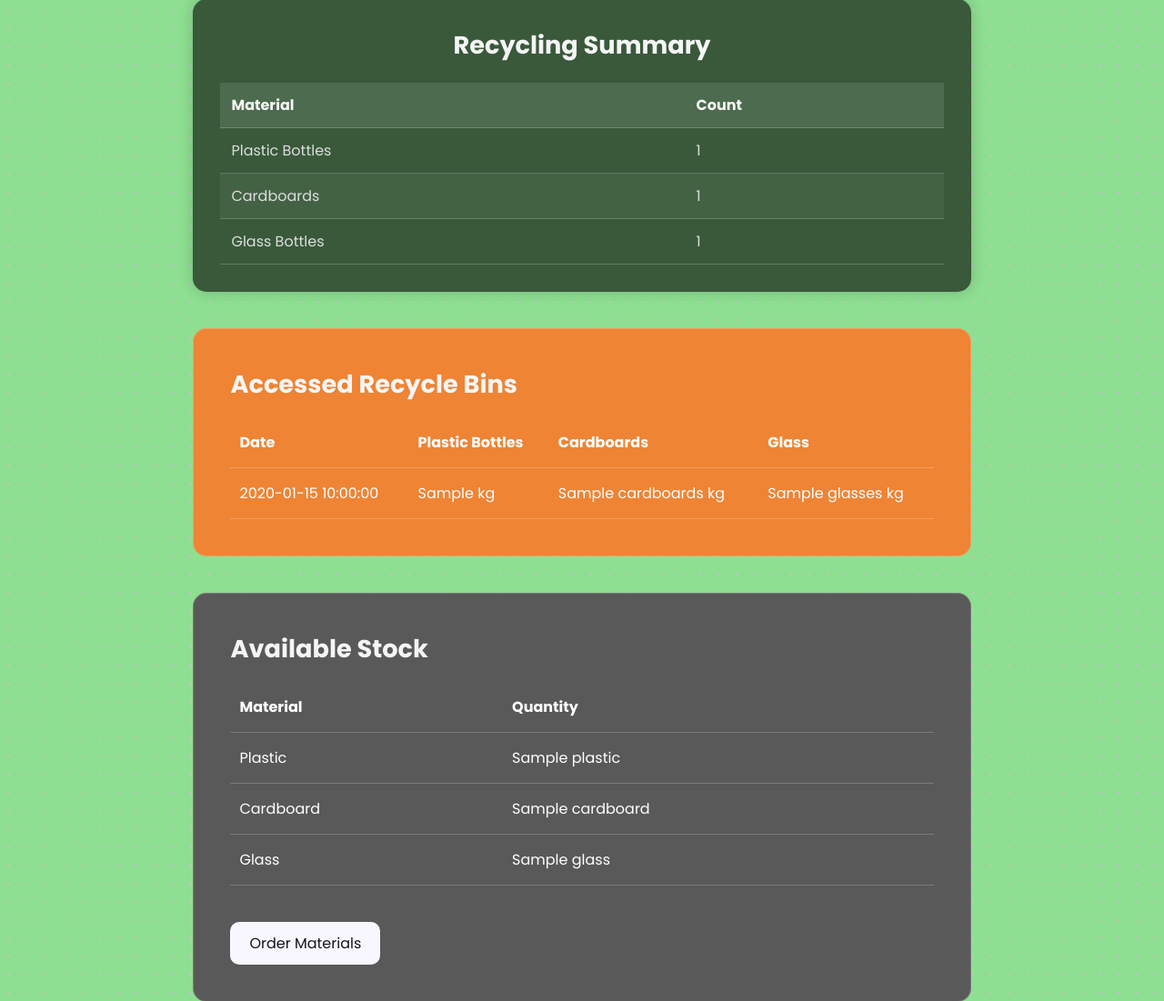
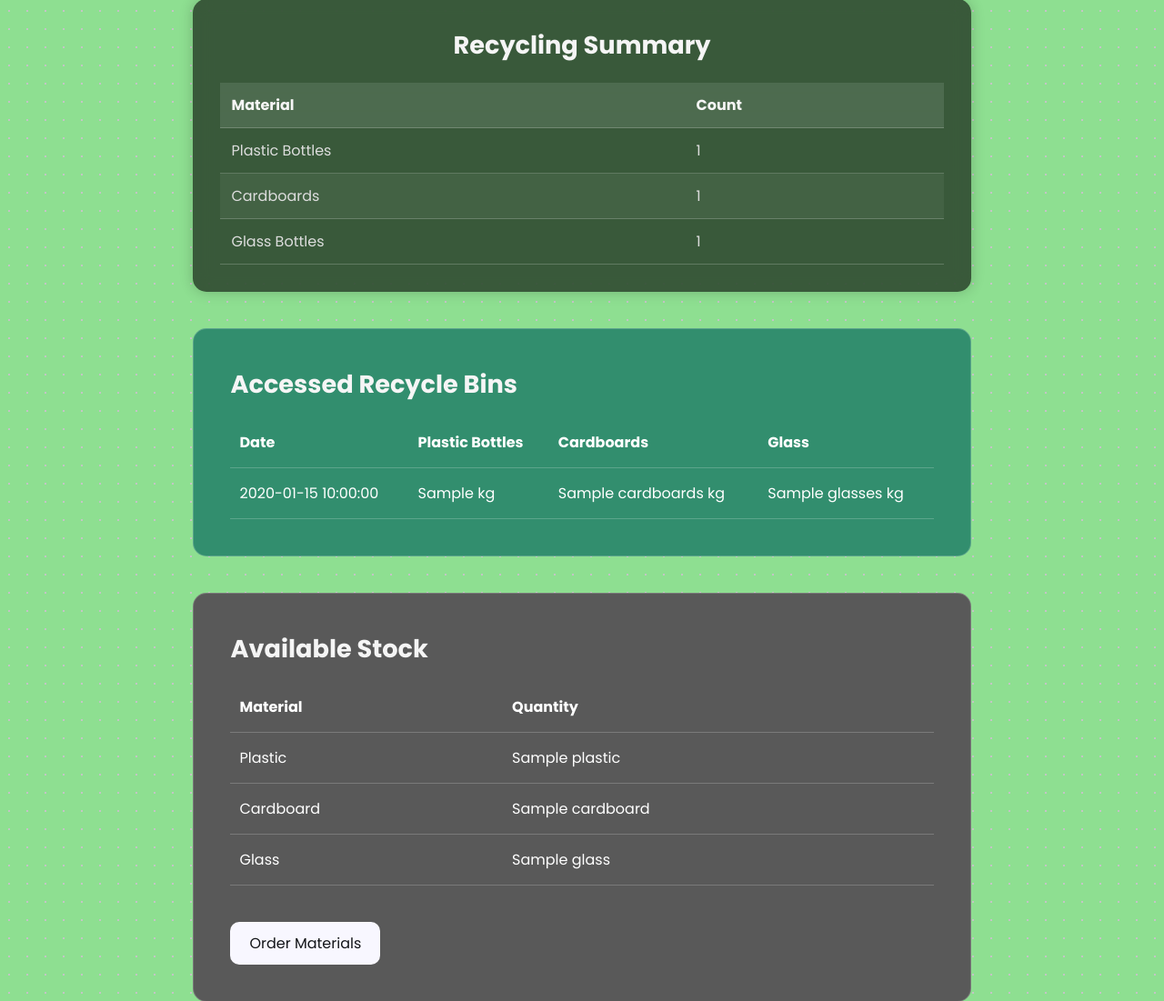
Before and after one commit to kausar2nd/testShunno, a Flask app: template app/templates/company_dashboard.html in a window 1280 px wide. Shown: the part 478-1579 px from the top of the page at 91% size. Run offline with Flask 3, Linux system fonts and the light colour scheme; the template is opened without the code that fills it: most values are stand-ins (such as "Sample title", 1, 10 or a date in 2020).

Commit message:
Coloring done

```diff
--- a/app/static/css/company_dashboard_style.css
+++ b/app/static/css/company_dashboard_style.css
@@ -139,7 +139,7 @@ h2 {
   width: 100%;
   height: 100%;
   overflow: hidden;
-  background-color: rgba(0, 0, 0, 0.6);
+  background-color: #ACE1AF;
   animation: fadeIn 0.3s ease;
 }
 
@@ -218,7 +218,9 @@ h2 {
 }
 
 .history {
-  background-color: #EE8434
+  background-color: #328E6E
+
+
 }
 
 .history table,
```
